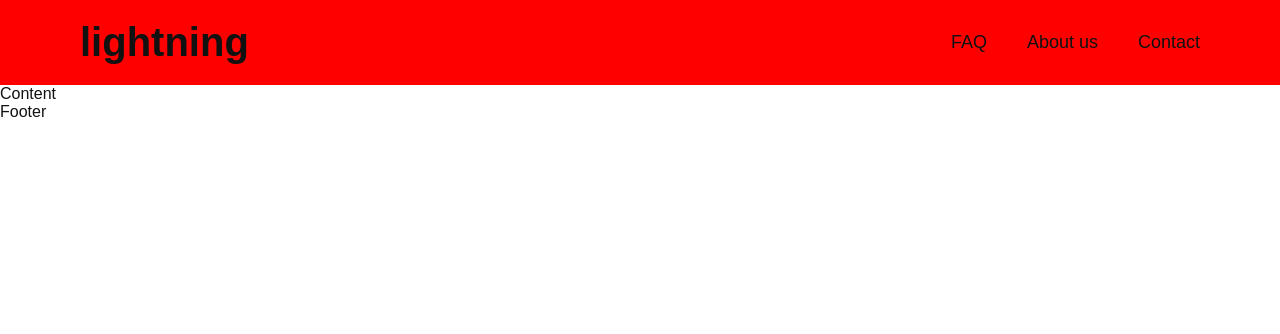
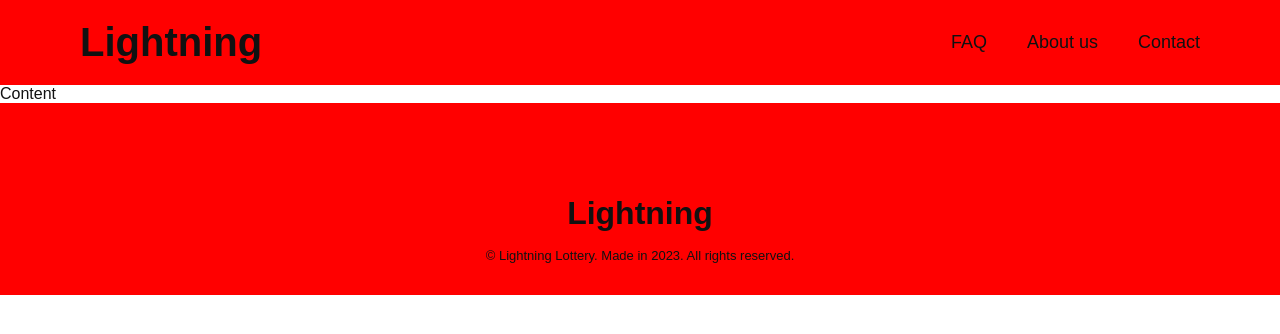
Before and after one commit to bluekirby1111/lil-lotery, a Next.js app: page / in a window 1280 px wide. Shown: the top 334 px of the page. Built offline with nearby package versions, Linux system fonts and the light colour scheme.

Commit message:
feat: footer

```diff
--- /dev/null
+++ b/app/footer.module.css
@@ -0,0 +1,24 @@
+.footer {
+  display: grid;
+  grid-template-columns: 1fr 1fr 1fr;
+  align-items: center;
+  background-color: red;
+}
+
+.footer h1 {
+  display: flex;
+  align-items: center;
+  justify-content: center;
+  margin-top: 92px;
+  grid-column: 2;
+}
+
+.footer p {
+  display: flex;
+  align-items: center;
+  justify-content: center;
+  margin-top: 16px;
+  margin-bottom: 32px;
+  font-size: 13px;
+  grid-column: 2;
+}
--- /dev/null
+++ b/app/footer.tsx
@@ -0,0 +1,16 @@
+import styles from "./footer.module.css";
+
+interface HeaderProperties {
+  displayText: string;
+}
+
+const Footer: React.FC<HeaderProperties> = ({ displayText }) => {
+  return (
+    <div className={styles.footer}>
+      <h1 className={styles.title}>{displayText}</h1>
+      <p>© Lightning Lottery. Made in 2023. All rights reserved.</p>
+    </div>
+  );
+};
+
+export default Footer;
--- a/app/header.tsx
+++ b/app/header.tsx
@@ -13,7 +13,7 @@ const navigationItems = ["FAQ", "About us", "Contact"].map((key) => (
 const Header: React.FC<HeaderProperties> = ({ displayText }) => {
   return (
     <div className={styles.header}>
-      <h1 className={styles.title}>lightning</h1>
+      <h1 className={styles.title}>{displayText}</h1>
       <nav>
         <ul className={styles.navList}>{navigationItems}</ul>
       </nav>
@@ -21,4 +21,4 @@ const Header: React.FC<HeaderProperties> = ({ displayText }) => {
   );
 };
 
-export { Header };
+export default Header;
--- a/app/page.tsx
+++ b/app/page.tsx
@@ -1,12 +1,13 @@
 "use client";
-import { Header } from "./header";
+import Header from "./header";
+import Footer from "./footer";
 
 export default function Home() {
   return (
     <>
       <Header displayText="Lightning"></Header>
       <div>Content</div>
-      <div>Footer</div>
+      <Footer displayText="Lightning"></Footer>
     </>
   );
 }
```
